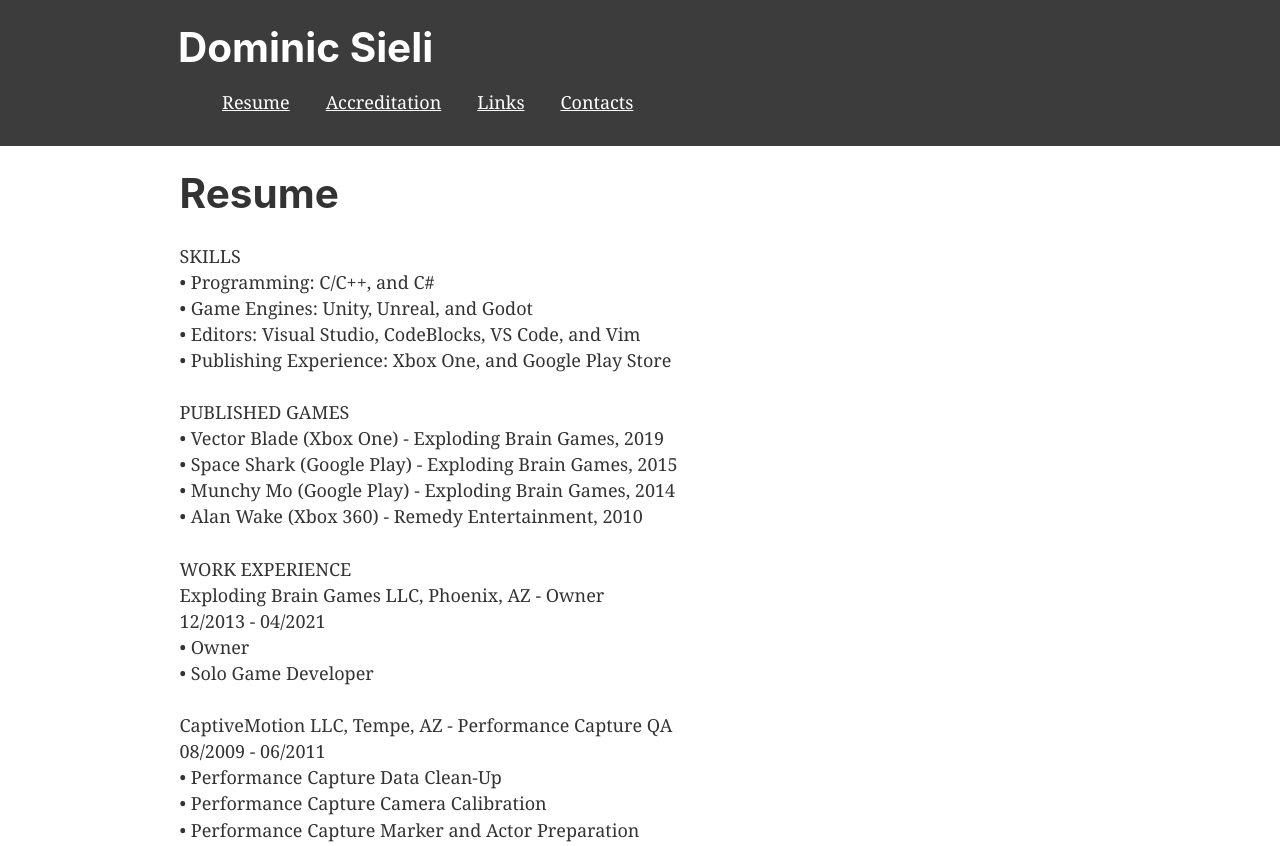
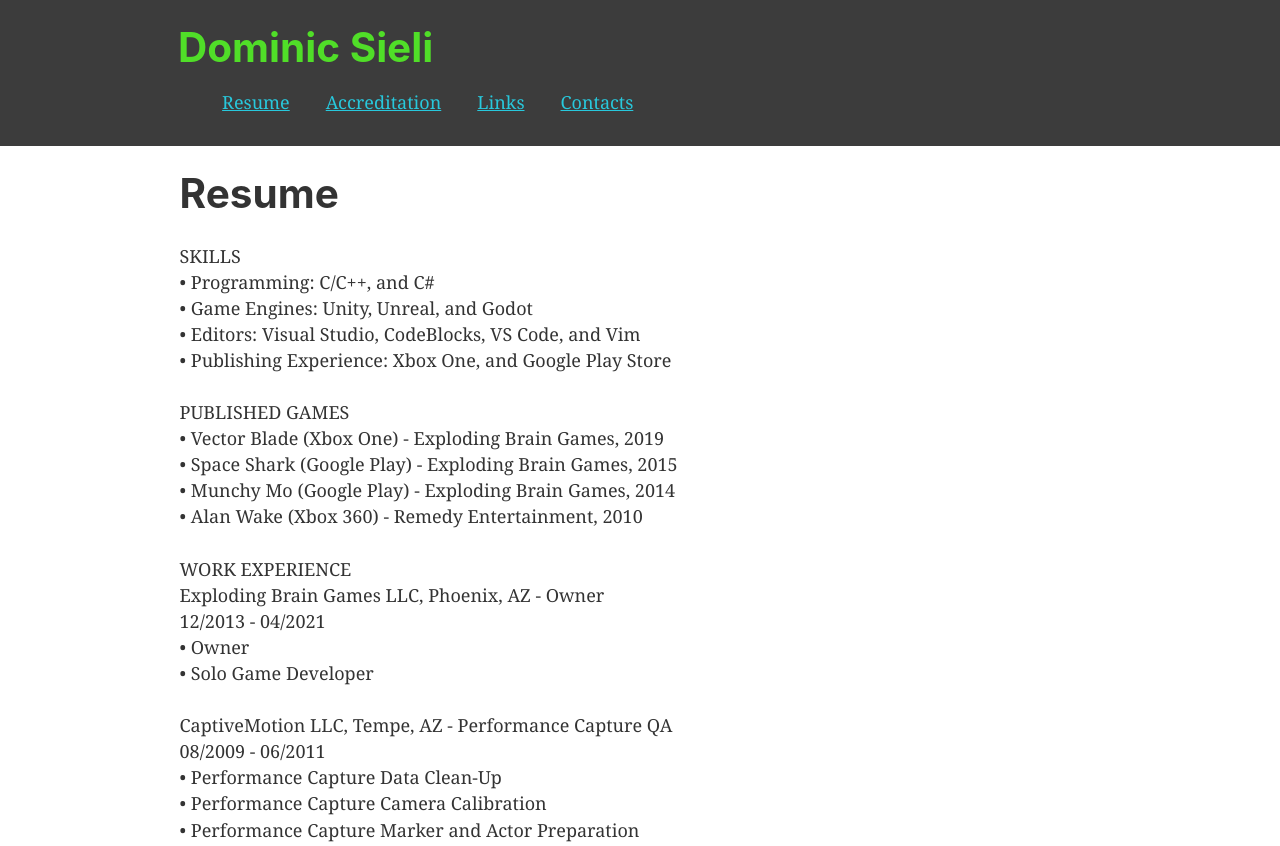
Before and after one commit to DominicSieli/resume, a Gatsby site: page / in a window 1280 px wide. Shown: the top 846 px of the page. Built offline with nearby package versions, Linux system fonts and the light colour scheme; Gatsby itself is replaced by a stand-in of ours.

Commit message:
Updated Header text colors

```diff
--- a/src/components/header.js
+++ b/src/components/header.js
@@ -20,7 +20,7 @@ const Header = ({ siteTitle, menuLinks }) => (
         <Link
           to="/"
           style={{
-            color: `white`,
+            color: `#50DE28`,
             textDecoration: `none`,
           }}
         >
@@ -38,7 +38,7 @@ const Header = ({ siteTitle, menuLinks }) => (
                   padding: `1rem`,
                 }}
               >
-                <Link style={{ color: `white` }} to={link.link}>
+                <Link style={{ color: `#28C8DC` }} to={link.link}>
                   {link.name}
                 </Link>
               </li>
```
